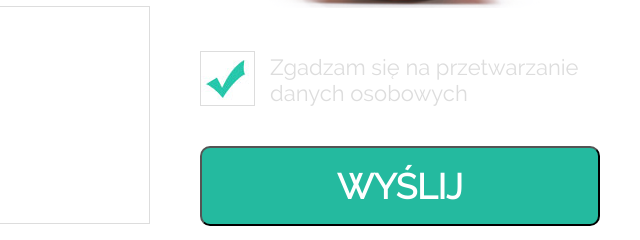
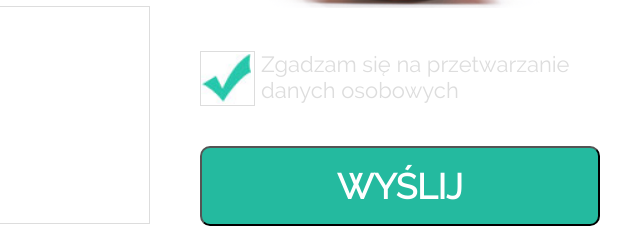
Before and after one commit to arvanis/Warsztaty-1, a plain HTML site: page index.html in a window 1280 px wide. Shown: the part 2172-2412 px from the top of the page, 640-1280 px from the left. Drawn offline with Linux system fonts and the light colour scheme.

Commit message:
add working checkbox

```diff
--- a/css/style.css
+++ b/css/style.css
@@ -510,60 +510,29 @@ textarea {
     top: -40px;
 }
 
+/* chceckbox */
+
+input[type=checkbox] {
+    display:none;
+}
+
+input[type=checkbox] + label {
+    background: white;
+    margin-top: 2px;
+    height: 50px;
+    width: 50px;
+    display:inline-block;
+    padding: 0 0 0 0px;
+}
+
+input[type=checkbox]:checked + label {
+    background-image: url("../images/form_ok.jpg");
+    background-size: cover;
+    background-position: center center;
+}
 
 
-
-/* Projekt checkboxa z działającym znacznikiem. Problemy:
-- nie da się zmienić rozmiaru znacznika;
-- nie da się otoczyć go ramką;
-
-
-.data {
-    display: inline-block;
-    position: absolute;
-    bottom: 100px;
-}
-
-input[type=checkbox].css-checkbox {
-    position: absolute;
-    z-index: -1000;
-    left: -1000px;
-    overflow: hidden;
-    clip: rect(0 0 0 0);
-    height: 1px; width: 1px; margin: -1px;
-    padding: 0;
-    border: 0;
-}
-
-input[type=checkbox].css-checkbox + label.css-label {
-    padding-left: 53px;
-    height: 80px;
-    display: inline-block;
-    line-height:40px;
-    background-repeat:no-repeat;
-    background-position: 0 -20px;
-    font-size: 24px;
-    vertical-align: middle;
-    cursor: pointer;
-    text-transform: none;
-    color: #DDDDDD;
-}
-
-input[type=checkbox].css-checkbox:checked + label.css-label {
-    background-position: 0 -80px;
-}
-
-label.css-label {
-    background-image: url(http://csscheckbox.com/checkboxes/u/csscheckbox_35e5be9c8e70b73b346cf79eec57aea1.png);
-    -webkit-touch-callout: none;
-    -webkit-user-select: none;
-    -khtml-user-select: none;
-    -moz-user-select: none;
-    -ms-user-select: none;
-    user-select: none;
-
-}
-*/
+/* Koniec checkboxa */
 
 #tick {
     width: 55px;
@@ -583,10 +552,10 @@ label.css-label {
     text-transform: none;
     color: #DDDDDD;
     position: absolute;
-    bottom: 120px;
     width: 350px;
-    left: 70px;
+    left: 60px;
     font-size: 22px;
+    top: -1px;
 }
 
 .submit input[type="submit"] {
--- a/index.html
+++ b/index.html
@@ -180,23 +180,14 @@
                       <img src="images/red_chair.png" alt="Red Chair" id="redChair">
 
 
-<!-- Nieaktywny checkbox
-                      <div class="data">
-                          <input type="checkbox" name="checkbox" id="checkboxG2" class="css-checkbox" checked>
-                          <label for="checkboxG2" class="css-label">
+                      <div id="tick">
+                         <input type='checkbox' name='thing' value='valuable' id="thing" checked>
+                          <label for="thing">
                               <span>
                                   Zgadzam się na przetwarzanie danych osobowych
                               </span>
                           </label>
                       </div>
--->
-
-                      <div id="tick">
-                          <img src="images/form_ok.jpg" alt="Zgoda" title="Musisz wyrazić zgodę na przetwarzanie danych osobowych, żeby wysłać wiadomość" >
-                      </div>
-                      <span>
-                          Zgadzam się na przetwarzanie danych osobowych
-                      </span>
                       <input type="submit" value="WYŚLIJ">
 
                   </div>
```
